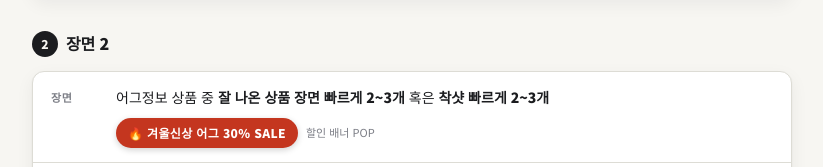
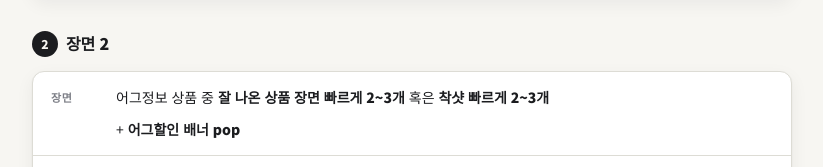
Before and after one commit to kangnaan00/g5bm2rk, a plain HTML site: page chakhangudu-ugg-sale/index.html in a window 1280 px wide. Shown: the part 1311-1478 px from the top of the page, without its empty margins (228-1051 px from the left). Drawn offline with Linux system fonts and the light colour scheme.

Commit message:
Simplify pop banner to text: + 어그할인 배너 pop
Co-Authored-By: Claude Sonnet 4.6 <noreply@anthropic.com>

```diff
--- a/chakhangudu-ugg-sale/index.html
+++ b/chakhangudu-ugg-sale/index.html
@@ -241,10 +241,7 @@ body {
       <span class="script-tag">장면</span>
       <div class="script-text" style="display:flex;flex-direction:column;gap:8px">
         <span>어그정보 상품 중 <b>잘 나온 상품 장면 빠르게 2~3개</b> 혹은 <b>착샷 빠르게 2~3개</b></span>
-        <span style="display:flex;align-items:center;gap:8px">
-          <span style="display:inline-flex;align-items:center;gap:5px;background:var(--red);color:#fff;font-size:12px;font-weight:900;padding:5px 12px;border-radius:999px;letter-spacing:.03em;box-shadow:0 2px 6px rgba(0,0,0,.18)">🔥 겨울신상 어그 30% SALE</span>
-          <span style="font-size:11px;color:var(--ink-3)">할인 배너 POP</span>
-        </span>
+        <span>+ <b>어그할인 배너 pop</b></span>
       </div>
     </div>
     <div class="script-row">
```
